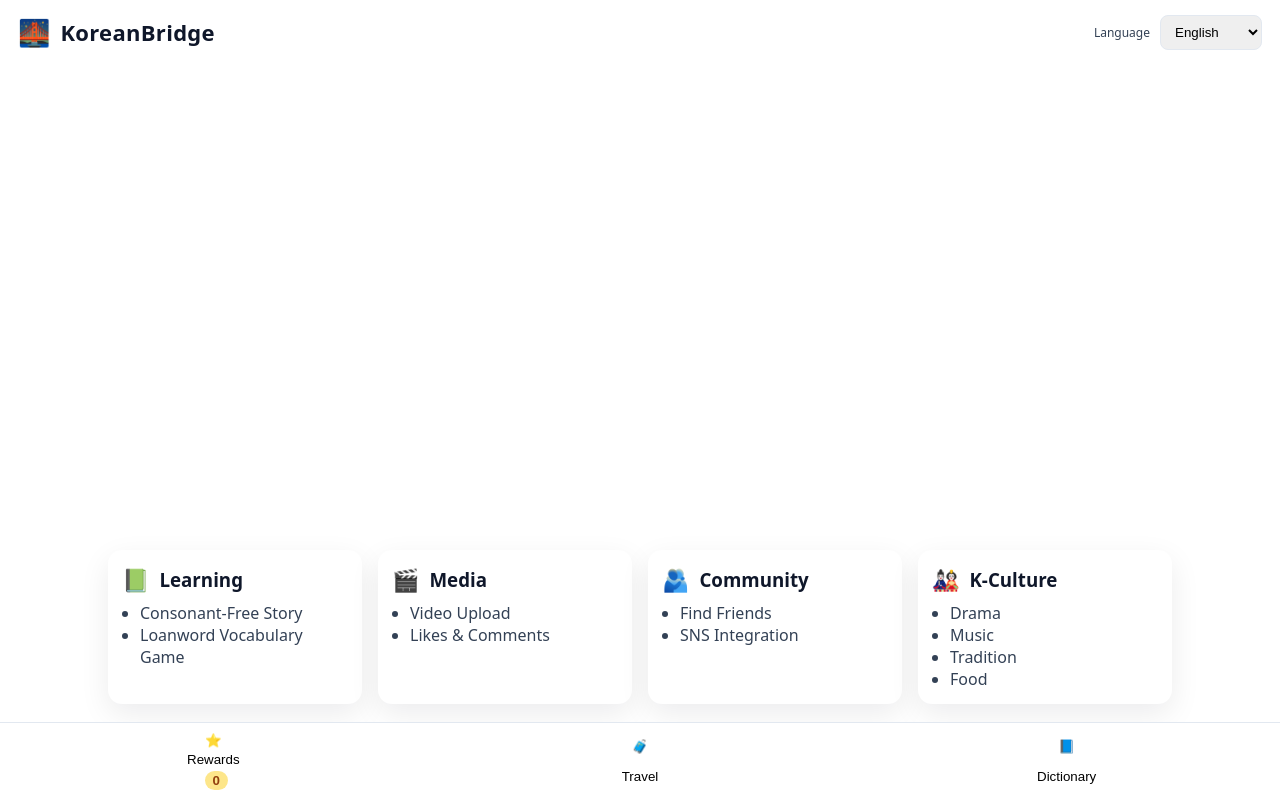
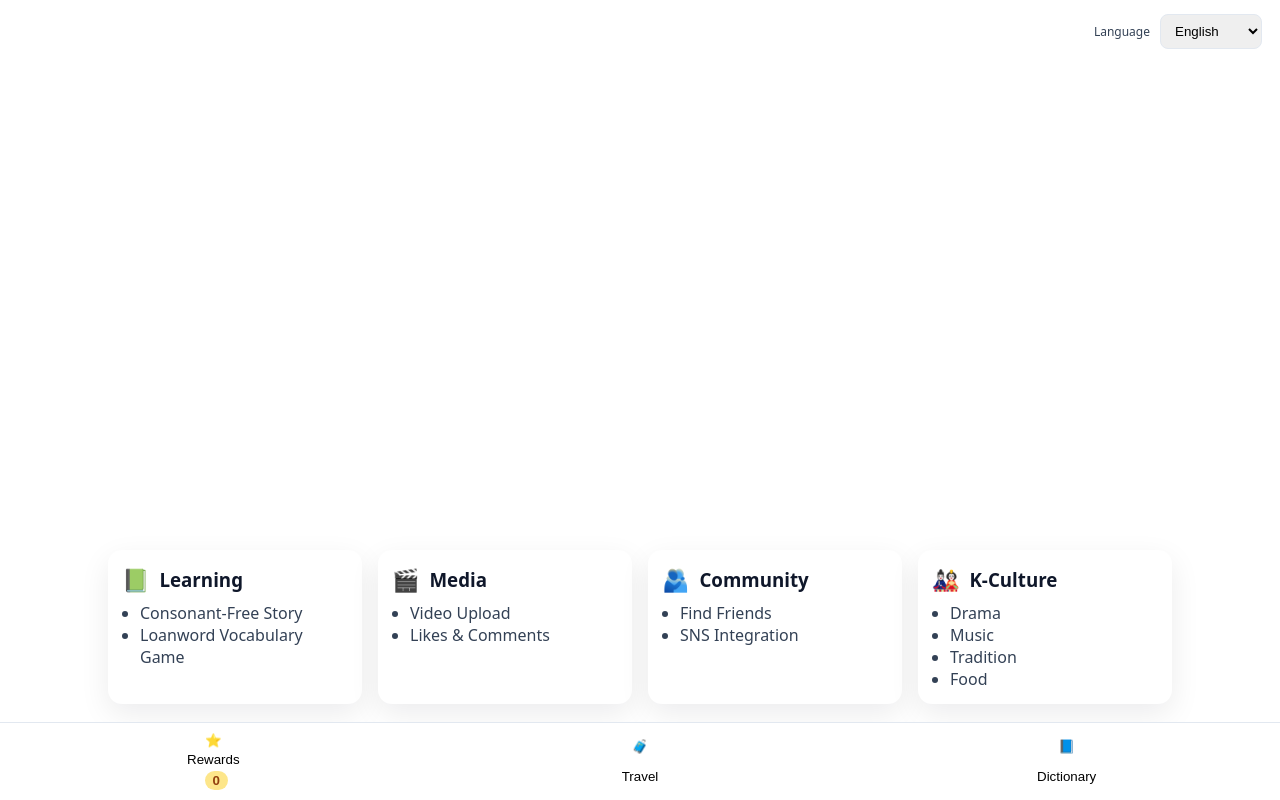
Before and after one commit to hearyong/koreanbridge, a plain HTML site: page index.html in a window 1280 px wide. Drawn offline with nearby package versions, Linux system fonts and the light colour scheme.

Commit message:
Add files via upload

```diff
--- a/index.html
+++ b/index.html
@@ -21,8 +21,7 @@
     <div id="app" class="app">
       <header class="header">
         <div class="brand">
-          <span class="logo" aria-hidden="true">🌉</span>
-          <h1 data-i18n="title">KoreanBridge</h1>
+
         </div>
         <div class="header-actions">
 
```
